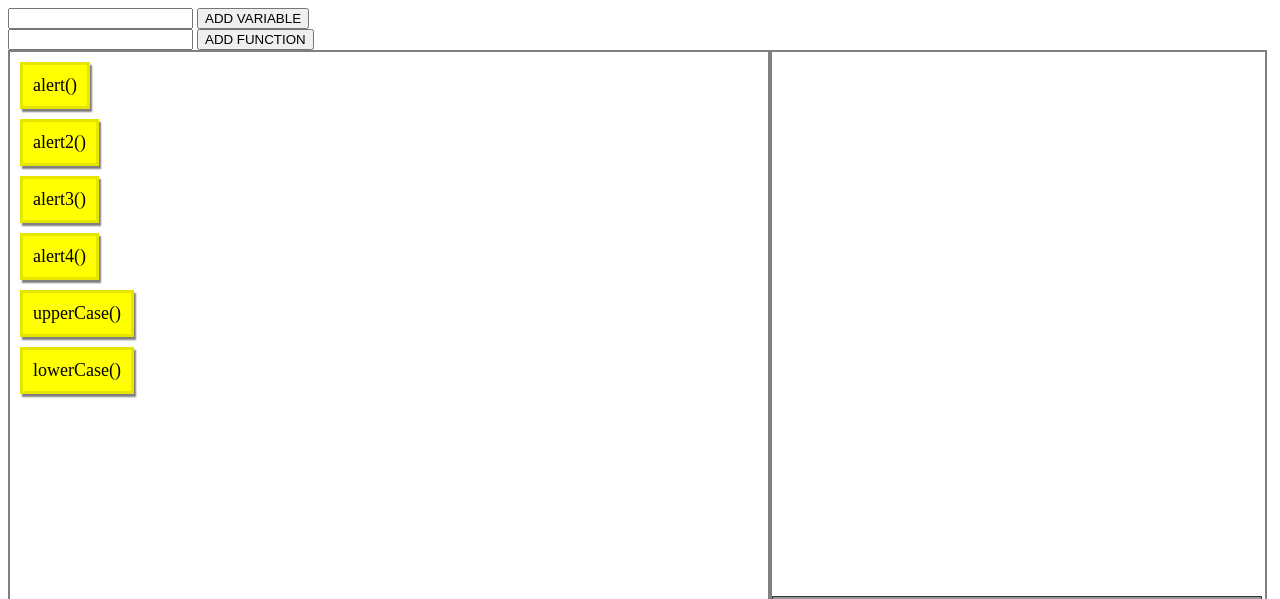
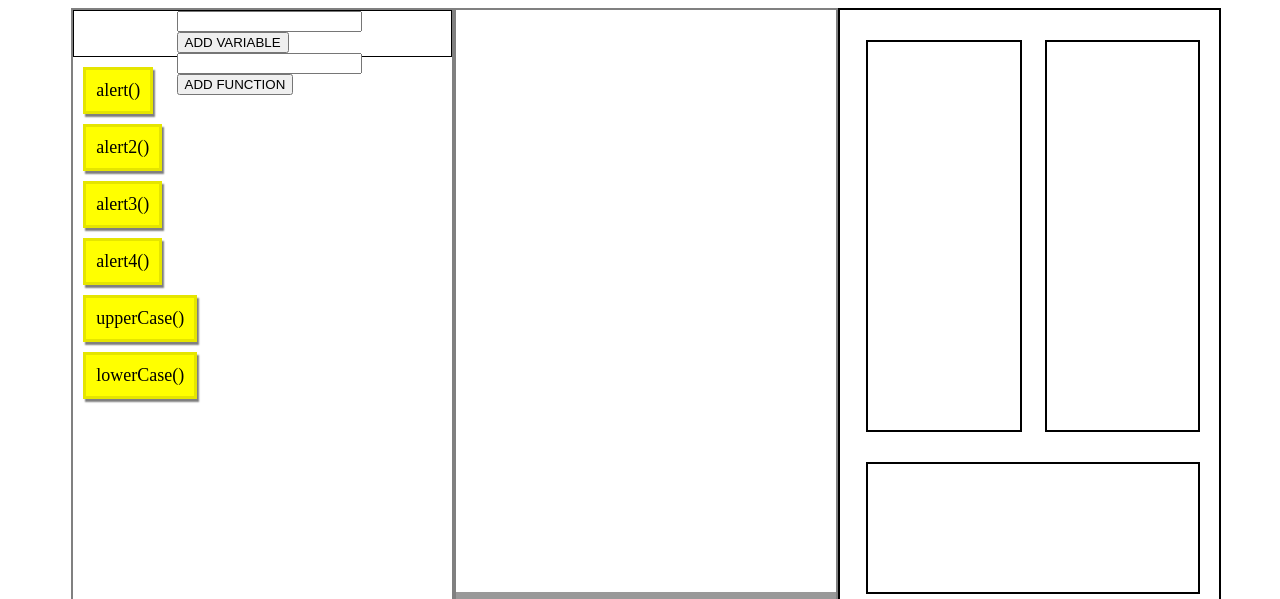
Before and after one commit to jihunsuh/play_with_event_loop, a website: page index.html in a window 1280 px wide. Shown: the top 599 px of the page. Drawn offline with Linux system fonts and the light colour scheme.

Commit message:
change style, naming and add event loop mockup

```diff
--- a/index.html
+++ b/index.html
@@ -9,6 +9,8 @@
   </head>
   <body>
     <div id="app">
+      <div id="playground">
+        <div id="add">
           <div id="add_variable">
             <input id="variable_name" type="text" />
             <button id="submit_variable">ADD VARIABLE</button>
@@ -17,13 +19,21 @@
             <input id="function_name" type="text" />
             <button id="submit_function">ADD FUNCTION</button>
           </div>
-      <div id="playground"></div>
+        </div>
+        <div id="codes"></div>
+      </div>
       <div id="execution">
         <div id="testing"></div>
         <div id="submit_codes">
           실행
         </div>
       </div>
+      <div id="event_loop">
+        <div id="call_stack"></div>
+        <div id="web_api"></div>
+        <div id="callback_queue"></div>
+      </div>
+
       <script src="./script.js"></script>
     </div>
   </body>
--- a/script.js
+++ b/script.js
@@ -163,7 +163,7 @@ document.getElementById("submit_variable").onclick = (e) => {
   let value = name;
 
   let variable = new VARIABLE(name, value);
-  variable.setNode("#playground");
+  variable.setNode("#codes");
 
   document.getElementById("variable_name").value = "";
 };
@@ -174,13 +174,13 @@ document.getElementById("submit_function").onclick = (e) => {
   let value = (el) => el;
 
   let func = new FUNCTION(name, value);
-  func.setNode("#playground");
+  func.setNode("#codes");
 
   document.getElementById("function_name").value = "";
 };
 
-document.getElementById("playground").ondragover = (e) => e.preventDefault();
-document.getElementById("playground").ondrop = (e) => {
+document.getElementById("codes").ondragover = (e) => e.preventDefault();
+document.getElementById("codes").ondrop = (e) => {
   e.preventDefault();
   e.target.classList.remove("ondragel");
   if (!e.target.classList.contains("variable")) {
@@ -214,22 +214,22 @@ document.getElementById("testing").ondrop = (e) => {
 let alert_F = new FUNCTION("alert", (...text) => {
   alert(text);
 });
-alert_F.setNode("#playground");
+alert_F.setNode("#codes");
 
 let alert_F2 = new FUNCTION("alert2", (...text) => {
   alert(text);
 });
-alert_F2.setNode("#playground");
+alert_F2.setNode("#codes");
 
 let alert_F3 = new FUNCTION("alert3", (...text) => {
   alert(text);
 });
-alert_F3.setNode("#playground");
+alert_F3.setNode("#codes");
 
 let alert_F4 = new FUNCTION("alert4", (...text) => {
   alert(text);
 });
-alert_F4.setNode("#playground");
+alert_F4.setNode("#codes");
 
 let upperCase_F = new FUNCTION("upperCase", (text) => {
   if (typeof text === "string") {
@@ -238,7 +238,7 @@ let upperCase_F = new FUNCTION("upperCase", (text) => {
     return text;
   }
 });
-upperCase_F.setNode("#playground");
+upperCase_F.setNode("#codes");
 
 let lowerCase_F = new FUNCTION("lowerCase", (text) => {
   if (typeof text === "string") {
@@ -247,7 +247,7 @@ let lowerCase_F = new FUNCTION("lowerCase", (text) => {
     return text;
   }
 });
-lowerCase_F.setNode("#playground");
+lowerCase_F.setNode("#codes");
 
 document.getElementById("submit_codes").onclick = (e) => {
   e.preventDefault();
--- a/style.css
+++ b/style.css
@@ -16,38 +16,82 @@
 }
 
 #playground {
-  width: 60%;
+  width: 30%;
   height: 80vh;
   border: 2px solid grey;
+  float: left;
+  margin-left: 5%;
+}
+
+#add {
+  width: auto;
+  padding-left: 27%;
+  border: 1px solid black;
+  height: 7%;
+}
+
+#codes {
+  width: 100%;
+  height: 93%;
   overflow-y: scroll;
-  float: left;
 }
 
 #execution {
-  width: 39%;
+  width: 30%;
   height: 80vh;
   border: 2px solid grey;
-  overflow-y: scroll;
   float: left;
 }
 
 #testing {
-  width: 99%;
-  height: 85%;
+  width: 100%;
+  height: 91%;
   overflow-y: scroll;
 }
 
 #submit_codes {
-  width: 99%;
-  height: 11%;
-  border: 1px solid black;
+  width: 100%;
+  height: 9%;
   background-color: grey;
   opacity: 0.8;
   text-align: center;
   font-size: 50px;
-  padding-top: 20px;
 }
 
+#event_loop {
+  width: 30%;
+  height: 80vh;
+  border: 2px solid black;
+  float: left;
+}
+
+#call_stack,
+#web_api,
+#callback_queue {
+  border: 2px solid black;
+  float: left;
+  margin: 3%;
+}
+
+#call_stack,
+#web_api {
+  width: 40%;
+  height: 60.5%;
+  position: relative;
+  margin-top: 8%;
+}
+
+#call_stack {
+  margin-left: 7%;
+}
+
+#callback_queue {
+  margin-top: 5%;
+  margin-left: 7%;
+  width: 87%;
+  height: 20%;
+  position: relative;
+}
 .ondragel {
   background-color: blue;
   opacity: 0.6;
```
Lines whose indentation alone changed are shown as unchanged.
